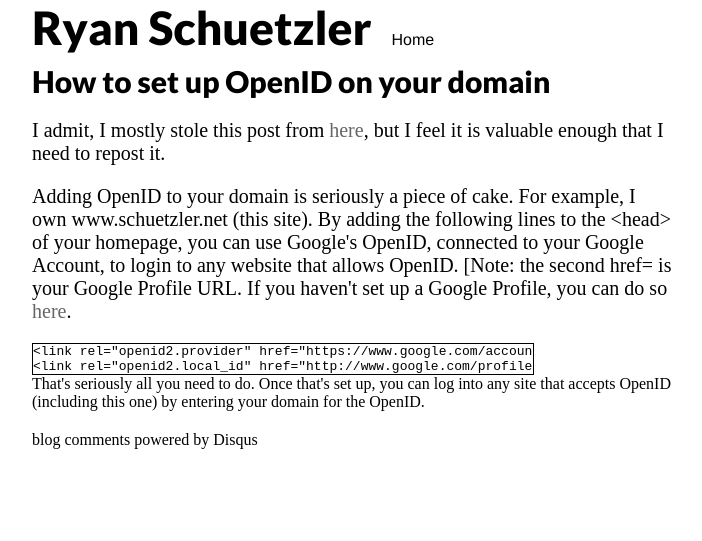
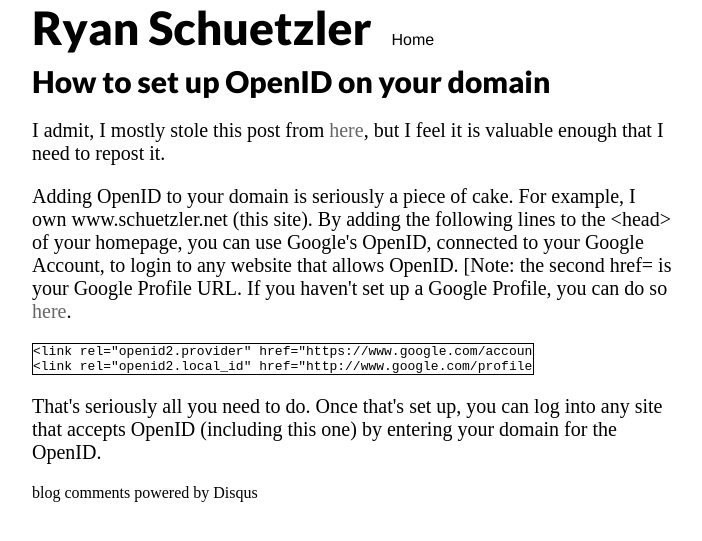
Before and after one commit to rschuetzler/Schuetzler.net, a Jekyll site: the page built from _posts/2010-06-25-how-to-set-up-openid-on-your-domain.html, in a window 1280 px wide. Shown: the top 541 px of the page, without its empty margins (288-990 px from the left). Built offline with Jekyll 4.4.1, drawn with Linux system fonts in a browser that asks for light colours; some web fonts are replaced; comment, search, counter and statistics services are not loaded.

```diff
--- a/_posts/2010-06-25-how-to-set-up-openid-on-your-domain.html
+++ b/_posts/2010-06-25-how-to-set-up-openid-on-your-domain.html
@@ -15,5 +15,6 @@ status: publish
 <p>Adding OpenID to your domain is seriously a piece of cake. For example, I own www.schuetzler.net (this site). By adding the following lines to the &lt;head&gt; of your homepage, you can use Google's OpenID, connected to your Google Account, to login to any website that allows OpenID. [Note: the second href= is your Google Profile URL. If you haven't set up a Google Profile, you can do so <a href="http://www.google.com/profiles">here</a>.</p>
 
 <p><pre style="border: 1px solid black; width: 500px; overflow-x: auto;">&lt;link rel="openid2.provider" href="https://www.google.com/accounts/o8/ud?source=profiles" /&gt;
-&lt;link rel="openid2.local_id" href="http://www.google.com/profiles/101917908304099087510" /&gt;</pre>
-That's seriously all you need to do. Once that's set up, you can log into any site that accepts OpenID (including this one) by entering your domain for the OpenID.</p>
+&lt;link rel="openid2.local_id" href="http://www.google.com/profiles/101917908304099087510" /&gt;</pre></p>
+
+<p>That's seriously all you need to do. Once that's set up, you can log into any site that accepts OpenID (including this one) by entering your domain for the OpenID.</p>
```
Also changed, not shown: _layouts/default.html (+7 -1 lines).
